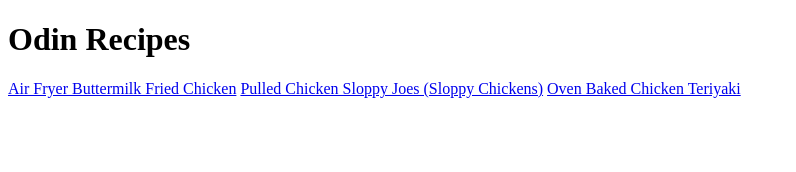
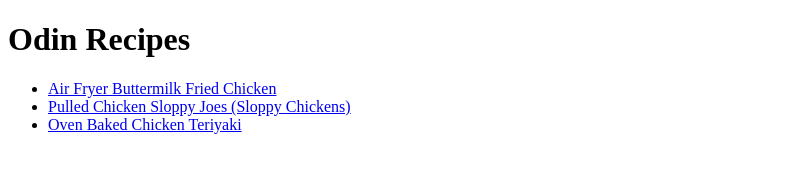
Before and after one commit to anthonyRegalado97/odin-recipes, a plain HTML site: page index.html in a window 1280 px wide. Shown: the whole page, without its empty margins (0-796 px from the left). Drawn offline with Linux system fonts and the light colour scheme.

Commit message:
Put the recipes in an unordered list

```diff
--- a/index.html
+++ b/index.html
@@ -7,8 +7,10 @@
 </head>
 <body>
     <h1>Odin Recipes</h1>
-    <a href="recipes/fried-chicken.html">Air Fryer Buttermilk Fried Chicken</a>
-    <a href="recipes/sloppy-joes.html">Pulled Chicken Sloppy Joes (Sloppy Chickens)</a>
-    <a href="recipes/chicken-terriyaki.html">Oven Baked Chicken Teriyaki</a>
+    <ul>
+        <li><a href="recipes/fried-chicken.html">Air Fryer Buttermilk Fried Chicken</a></li>
+        <li><a href="recipes/sloppy-joes.html">Pulled Chicken Sloppy Joes (Sloppy Chickens)</a></li>
+        <li><a href="recipes/chicken-terriyaki.html">Oven Baked Chicken Teriyaki</a></li>
+    </ul>
 </body>
 </html>
```
